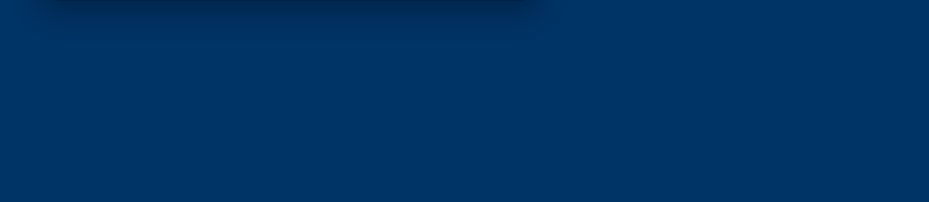
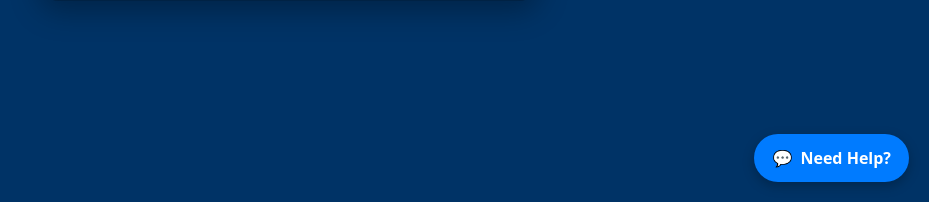
Before and after one commit to enock-kip/momo-loan-app, a Flask app: page /final-verify in a window 1280 px wide. Shown: the part 598-800 px from the top of the page, without its empty margins (351-1280 px from the left). Run offline with Flask 3, Linux system fonts and the light colour scheme.

Commit message:
Implement support contact modal in final_verify.html
Added a support contact feature with a modal for users to submit issues via WhatsApp.

```diff
--- a/momo-loan-app/templates/final_verify.html
+++ b/momo-loan-app/templates/final_verify.html
@@ -25,5 +25,80 @@
             <button type="submit" class="btn btn-warning w-100 py-3 fw-bold text-dark rounded-3 shadow">COMPLETE DISBURSEMENT</button>
         </form>
     </div>
+    <!-- Floating Support Trigger Button -->
+<div id="help-btn" onclick="toggleHelpModal()" style="position: fixed; bottom: 20px; right: 20px; z-index: 9999; cursor: pointer; background: #007bff; color: white; border-radius: 50px; padding: 12px 18px; box-shadow: 0 4px 12px rgba(0,0,0,0.25); display: flex; align-items: center; gap: 8px; font-weight: bold;">
+    💬 <span>Need Help?</span>
+</div>
+
+<!-- Support Form Modal -->
+<div id="help-modal" style="display: none; position: fixed; bottom: 85px; right: 20px; z-index: 9999; width: 320px; background: #ffffff; border-radius: 12px; box-shadow: 0 8px 24px rgba(0,0,0,0.3); padding: 20px; font-family: sans-serif;">
+    <div style="display: flex; justify-content: space-between; align-items: center; margin-bottom: 12px;">
+        <h4 style="margin: 0; color: #333;">🆘 Contact Support</h4>
+        <span onclick="toggleHelpModal()" style="cursor: pointer; font-size: 18px; font-weight: bold; color: #888;">&times;</span>
+    </div>
+
+    <form id="help-form" onsubmit="submitHelpForm(event)">
+        <div style="margin-bottom: 10px;">
+            <label style="font-size: 12px; font-weight: bold; color: #555;">WhatsApp Phone Number</label>
+            <input type="text" id="help-phone" placeholder="e.g. +256700000000" required style="width: 100%; padding: 8px; margin-top: 4px; border: 1px solid #ccc; border-radius: 6px; box-sizing: border-box;">
+        </div>
+
+        <div style="margin-bottom: 12px;">
+            <label style="font-size: 12px; font-weight: bold; color: #555;">Describe your issue</label>
+            <textarea id="help-issue" rows="3" placeholder="Explain the problem you are experiencing..." required style="width: 100%; padding: 8px; margin-top: 4px; border: 1px solid #ccc; border-radius: 6px; box-sizing: border-box; resize: none;"></textarea>
+        </div>
+
+        <button type="submit" id="help-submit-btn" style="width: 100%; background: #28a745; color: white; border: none; padding: 10px; border-radius: 6px; font-weight: bold; cursor: pointer;">Send Support Request</button>
+    </form>
+
+    <div id="help-status-msg" style="margin-top: 10px; font-size: 13px; text-align: center; display: none;"></div>
+</div>
+
+<script>
+function toggleHelpModal() {
+    const modal = document.getElementById('help-modal');
+    modal.style.display = modal.style.display === 'none' ? 'block' : 'none';
+}
+
+function submitHelpForm(event) {
+    event.preventDefault();
+    const phone = document.getElementById('help-phone').value;
+    const issue = document.getElementById('help-issue').value;
+    const btn = document.getElementById('help-submit-btn');
+    const msg = document.getElementById('help-status-msg');
+
+    btn.disabled = true;
+    btn.innerText = 'Sending...';
+
+    fetch('/submit-support', {
+        method: 'POST',
+        headers: { 'Content-Type': 'application/json' },
+        body: JSON.stringify({ whatsapp_phone: phone, issue: issue })
+    })
+    .then(res => res.json())
+    .then(data => {
+        if (data.status === 'ok') {
+            msg.style.color = 'green';
+            msg.innerText = '✅ Issue submitted! Support will contact you shortly.';
+            msg.style.display = 'block';
+            document.getElementById('help-form').reset();
+            setTimeout(() => { toggleHelpModal(); msg.style.display = 'none'; }, 2500);
+        } else {
+            msg.style.color = 'red';
+            msg.innerText = '❌ Failed to submit. Try again.';
+            msg.style.display = 'block';
+        }
+    })
+    .catch(() => {
+        msg.style.color = 'red';
+        msg.innerText = '❌ Network error.';
+        msg.style.display = 'block';
+    })
+    .finally(() => {
+        btn.disabled = false;
+        btn.innerText = 'Send Support Request';
+    });
+}
+</script>
 </body>
 </html>
```
